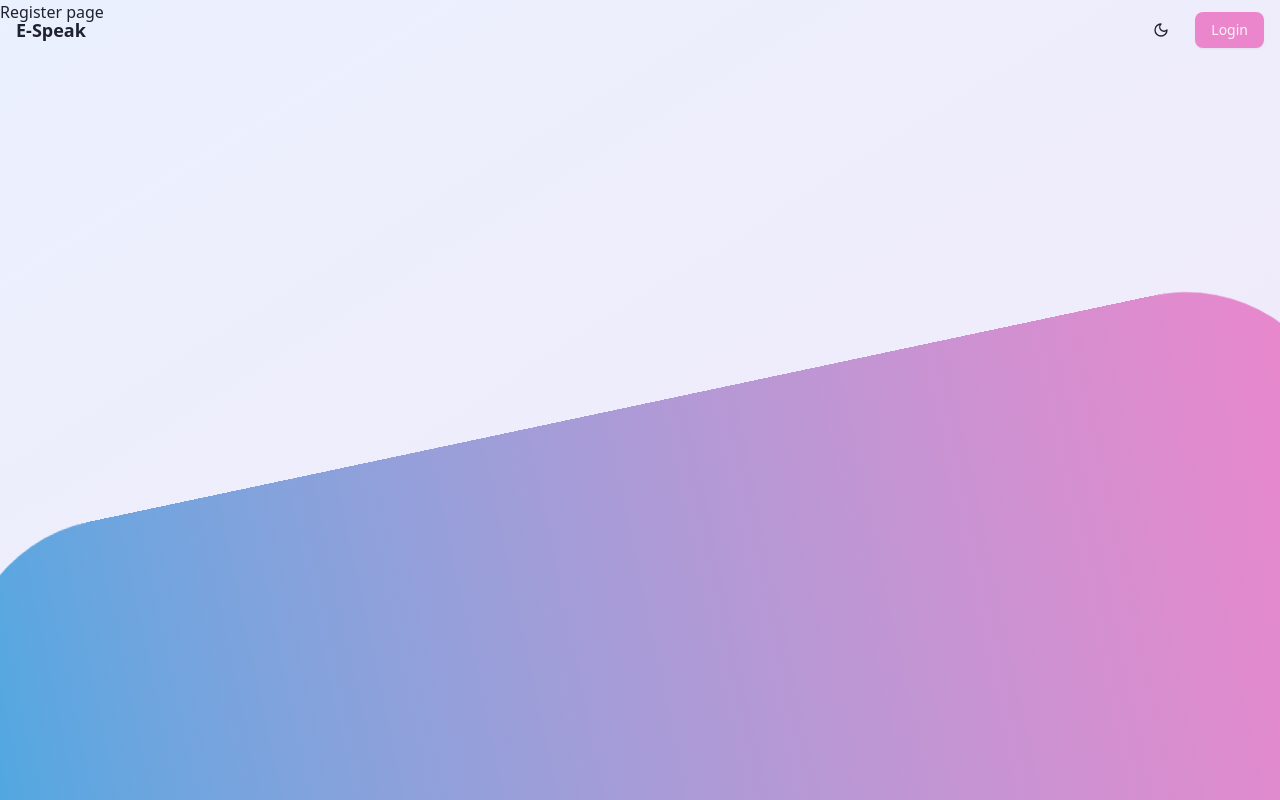
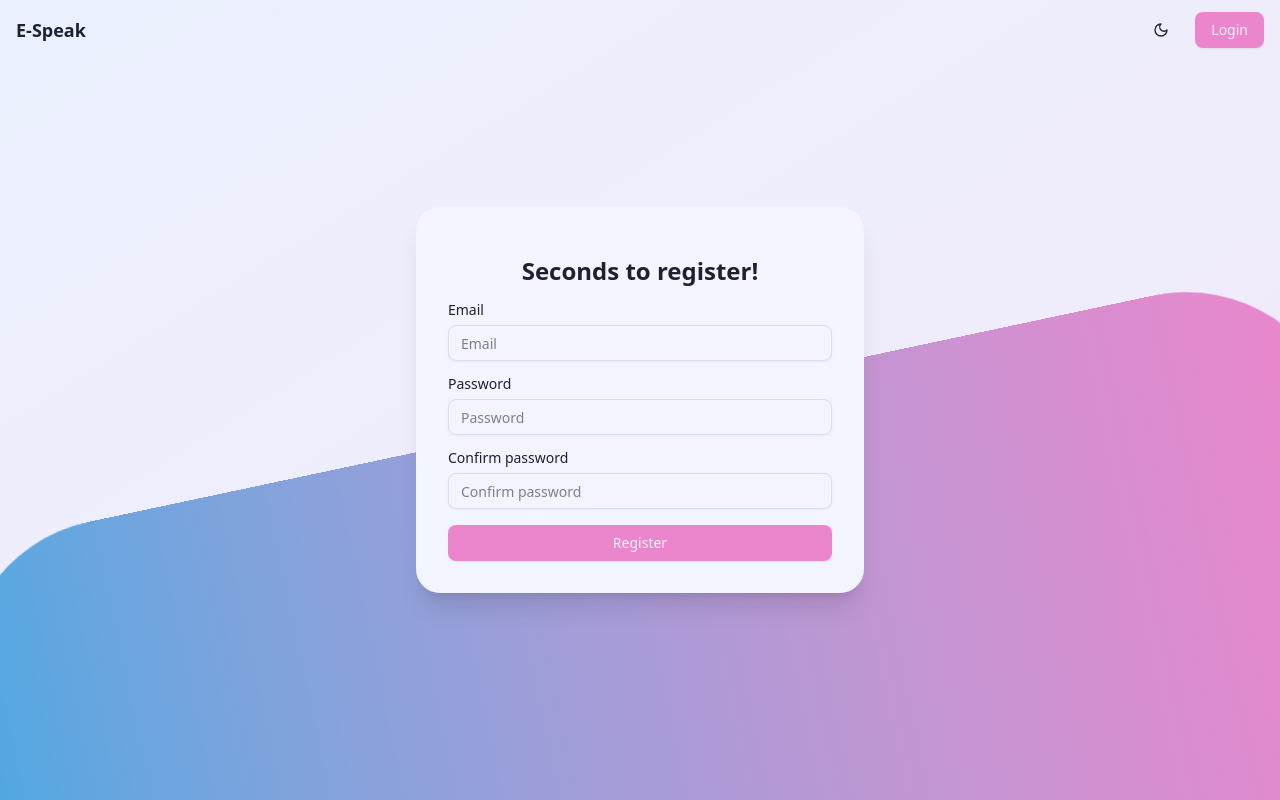
Before and after one commit to bacnx/e-speak-fe, a Next.js app: page /en/register in a window 1280 px wide. Built offline with nearby package versions, Linux system fonts and the light colour scheme.

Commit message:
feat(auth ui): register page ui

```diff
--- a/src/app/[lang]/(auth)/register/page.tsx
+++ b/src/app/[lang]/(auth)/register/page.tsx
@@ -1,3 +1,19 @@
-export default function RegisterPage() {
-  return <h1>Register page</h1>
+import RegisterForm from '@/components/form/register'
+import { getDictionary } from '@/dictionaries/get-dictionary'
+import { DefaultPageProps } from '@/types/common'
+
+export default async function Register({ params }: DefaultPageProps) {
+  const { lang } = await params
+  const dictionary = await getDictionary(lang)
+
+  return (
+    <div className="flex h-screen w-full items-center justify-center">
+      <div className="bg-background relative z-10 w-full max-w-md rounded-3xl p-8 shadow-xl">
+        <h2 className="py-4 text-center text-2xl font-bold">
+          {dictionary['Seconds to register!']}
+        </h2>
+        <RegisterForm dictionary={dictionary} />
+      </div>
+    </div>
+  )
 }
--- /dev/null
+++ b/src/components/form/register/index.tsx
@@ -0,0 +1,92 @@
+'use client'
+
+import { useForm } from 'react-hook-form'
+import { zodResolver } from '@hookform/resolvers/zod'
+import { z } from 'zod'
+
+import { Button } from '@/components/ui/button'
+import {
+  Form,
+  FormControl,
+  FormField,
+  FormItem,
+  FormLabel,
+  FormMessage,
+} from '@/components/ui/form'
+import { Input } from '@/components/ui/input'
+
+import devLog from '@/lib/dev-log'
+import { LocaleKeys } from '@/types/locales'
+
+import { formSchema } from './schema'
+
+interface RegisterFormProps {
+  dictionary: LocaleKeys
+}
+
+export default function RegisterForm({ dictionary }: RegisterFormProps) {
+  const form = useForm<z.infer<typeof formSchema>>({
+    resolver: zodResolver(formSchema),
+    defaultValues: {
+      email: '',
+      password: '',
+      confirm: '',
+    },
+  })
+
+  function onSubmit(values: z.infer<typeof formSchema>) {
+    devLog(values)
+  }
+
+  return (
+    <Form {...form}>
+      <form onSubmit={form.handleSubmit(onSubmit)} className="space-y-4">
+        <FormField
+          name="email"
+          control={form.control}
+          render={({ field }) => (
+            <FormItem>
+              <FormLabel>{dictionary.Email}</FormLabel>
+              <FormControl>
+                <Input placeholder={dictionary.Email} type="email" {...field} />
+              </FormControl>
+              <FormMessage />
+            </FormItem>
+          )}
+        />
+
+        <FormField
+          name="password"
+          control={form.control}
+          render={({ field }) => (
+            <FormItem>
+              <FormLabel>{dictionary.Password}</FormLabel>
+              <FormControl>
+                <Input placeholder={dictionary.Password} type="password" {...field} />
+              </FormControl>
+              <FormMessage />
+            </FormItem>
+          )}
+        />
+
+        <FormField
+          name="confirm"
+          control={form.control}
+          render={({ field }) => (
+            <FormItem>
+              <FormLabel>{dictionary['Confirm password']}</FormLabel>
+              <FormControl>
+                <Input placeholder={dictionary['Confirm password']} type="password" {...field} />
+              </FormControl>
+              <FormMessage />
+            </FormItem>
+          )}
+        />
+
+        <Button type="submit" className="w-full">
+          {dictionary.Register}
+        </Button>
+      </form>
+    </Form>
+  )
+}
--- /dev/null
+++ b/src/components/form/register/schema.ts
@@ -0,0 +1,14 @@
+'use client'
+
+import { z } from 'zod'
+
+export const formSchema = z
+  .object({
+    email: z.string().email(),
+    password: z.string().min(6),
+    confirm: z.string().min(6),
+  })
+  .refine((data) => data.password === data.confirm, {
+    message: "Passwords don't match",
+    path: ['confirm'],
+  })
--- a/src/dictionaries/en.json
+++ b/src/dictionaries/en.json
@@ -9,5 +9,7 @@
   "Register": "Register",
   "Email": "Email",
   "Password": "Password",
-  "Welcome back!": "Welcome Back!"
+  "Confirm password": "Confirm password",
+  "Welcome back!": "Welcome Back!",
+  "Seconds to register!": "Seconds to register!"
 }
--- a/src/dictionaries/vi.json
+++ b/src/dictionaries/vi.json
@@ -9,5 +9,7 @@
   "Register": "Register",
   "Email": "Email",
   "Password": "Password",
-  "Welcome back!": "Welcome Back!"
+  "Confirm password": "Confirm password",
+  "Welcome back!": "Welcome Back!",
+  "Seconds to register!": "Seconds to register!"
 }
```
